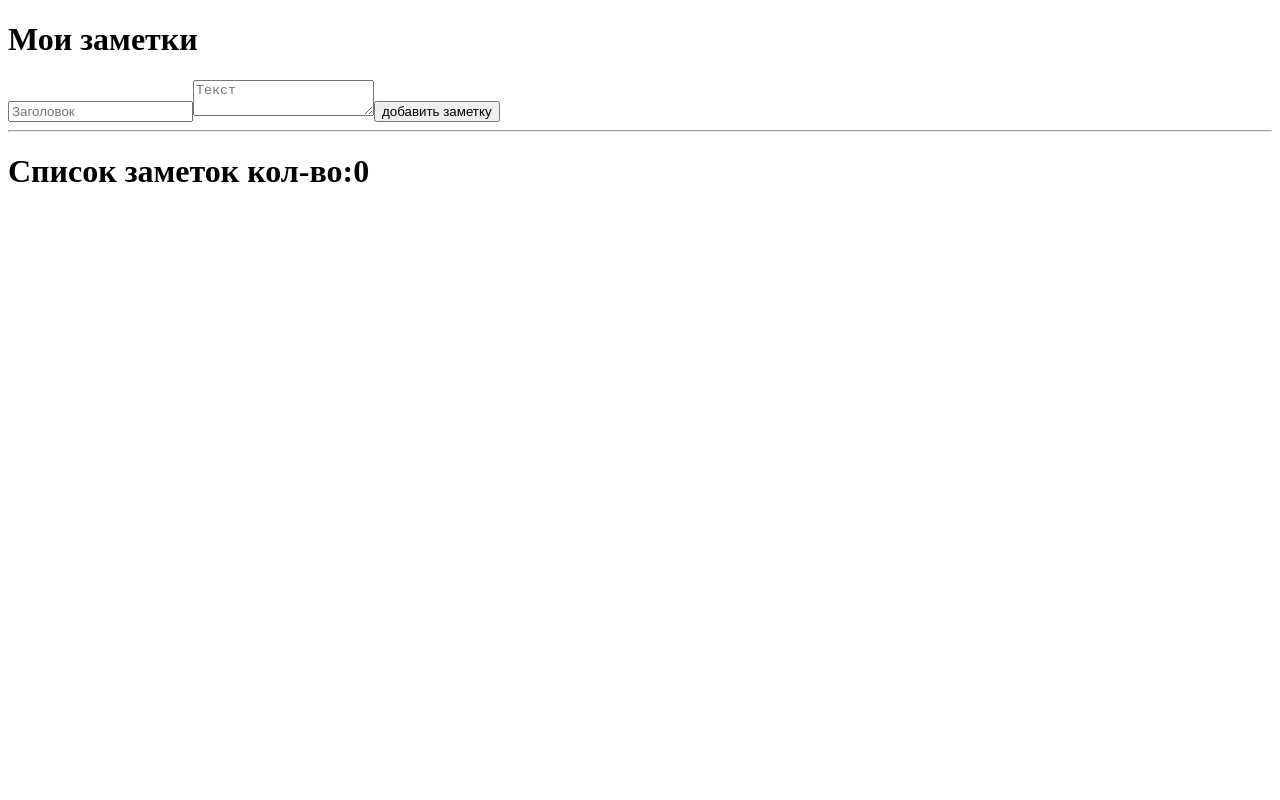
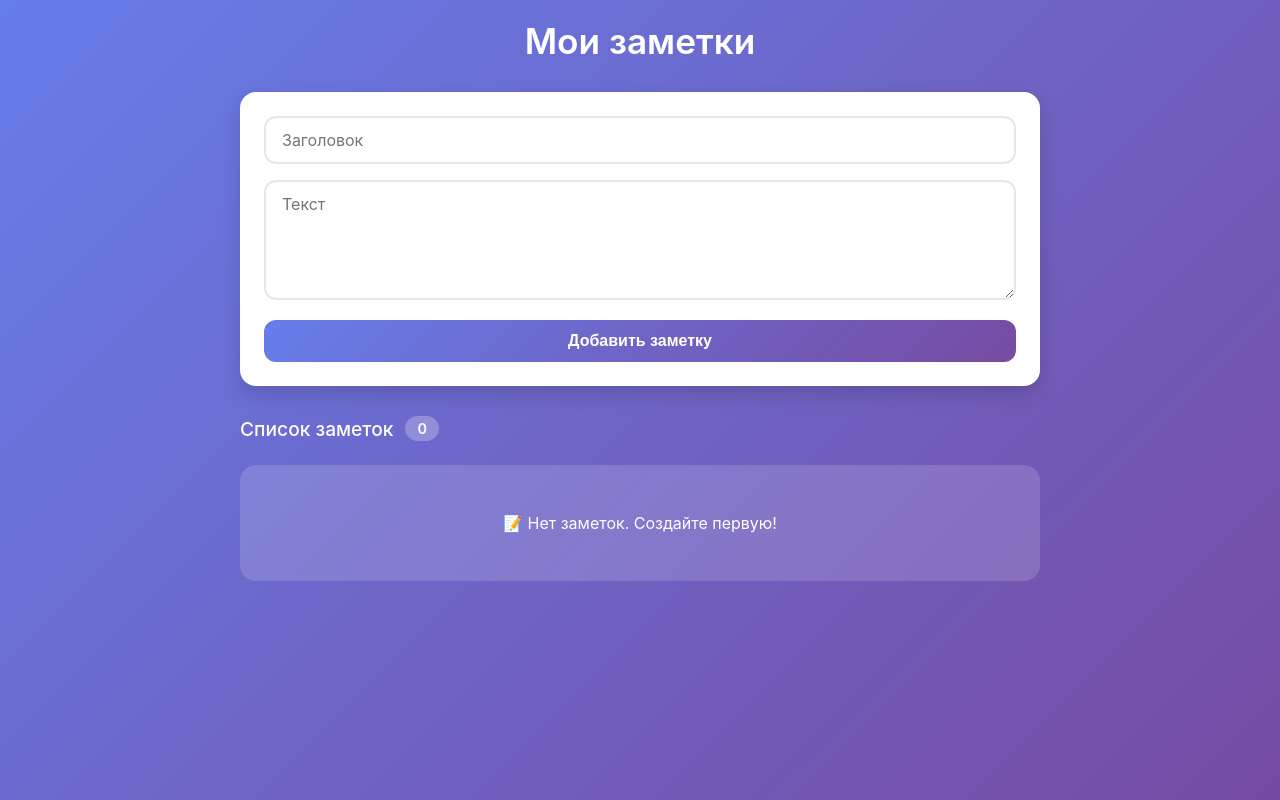
Before and after one commit to ilyar07/notes_site, a React (Vite) app in the folder notes_site/: page / in a window 1280 px wide. Built offline with nearby package versions, Linux system fonts and the light colour scheme.

Commit message:
добавлены первоначальные стили

```diff
--- a/notes_site/src/App.css
+++ b/notes_site/src/App.css
@@ -0,0 +1,162 @@
+* {
+    margin: 0;
+    padding: 0;
+    box-sizing: border-box;
+}
+
+html, body {
+    height: 100%;
+    min-height: 100vh;
+    background: linear-gradient(135deg, #667eea 0%, #764ba2 100%);
+    background-attachment: fixed;
+}
+
+body {
+    font-family: -apple-system, BlinkMacSystemFont, 'Segoe UI', Roboto, Oxygen, Ubuntu, sans-serif;
+    padding: 20px;
+}
+
+.app {
+    max-width: 800px;
+    margin: 0 auto;
+}
+
+.app__title {
+    text-align: center;
+    color: white;
+    font-size: 2.2rem;
+    margin-bottom: 30px;
+    font-weight: 600;
+}
+
+.form {
+    background: white;
+    border-radius: 16px;
+    padding: 24px;
+    margin-bottom: 30px;
+    box-shadow: 0 8px 20px rgba(0, 0, 0, 0.15);
+}
+
+.form__input,
+.form__textarea {
+    width: 100%;
+    padding: 12px 16px;
+    margin-bottom: 16px;
+    border: 2px solid #e2e8f0;
+    border-radius: 12px;
+    font-size: 16px;
+    font-family: inherit;
+    transition: all 0.2s ease;
+    background: white;
+    color: #1a202c;
+}
+
+    .form__input:focus,
+    .form__textarea:focus {
+        outline: none;
+        border-color: #667eea;
+        box-shadow: 0 0 0 3px rgba(102, 126, 234, 0.1);
+    }
+
+.form__textarea {
+    resize: vertical;
+    min-height: 120px;
+}
+
+.form__button {
+    background: linear-gradient(135deg, #667eea 0%, #764ba2 100%);
+    color: white;
+    border: none;
+    padding: 12px 24px;
+    font-size: 16px;
+    font-weight: 600;
+    border-radius: 12px;
+    cursor: pointer;
+    transition: all 0.2s ease;
+    width: 100%;
+}
+
+    .form__button:hover {
+        transform: translateY(-2px);
+        box-shadow: 0 8px 20px rgba(102, 126, 234, 0.4);
+    }
+
+.divider {
+    display: none;
+}
+
+.stats {
+    margin: 24px 0;
+}
+
+.stats__title {
+    color: white;
+    font-size: 1.2rem;
+    font-weight: 500;
+    display: flex;
+    align-items: center;
+    gap: 12px;
+}
+
+.stats__count {
+    background: rgba(255, 255, 255, 0.25);
+    padding: 4px 12px;
+    border-radius: 30px;
+    font-size: 0.9rem;
+    font-weight: 600;
+}
+
+.notes-list {
+    display: flex;
+    flex-direction: column;
+    gap: 16px;
+}
+
+.note-card {
+    background: white;
+    border-radius: 16px;
+    padding: 20px;
+    box-shadow: 0 4px 12px rgba(0, 0, 0, 0.1);
+    transition: all 0.2s ease;
+}
+
+    .note-card:hover {
+        transform: translateY(-2px);
+        box-shadow: 0 8px 24px rgba(0, 0, 0, 0.15);
+    }
+
+.note-card__title {
+    color: #1a202c;
+    font-size: 1.25rem;
+    font-weight: 600;
+    margin-bottom: 12px;
+    padding-bottom: 8px;
+    border-bottom: 2px solid #e2e8f0;
+}
+
+.note-card__text {
+    color: #2d3748;
+    font-size: 0.95rem;
+    line-height: 1.5;
+    margin-bottom: 12px;
+}
+
+.note-card__date {
+    color: #718096;
+    font-size: 0.75rem;
+    display: block;
+    margin-top: 8px;
+}
+
+.notes-list:empty {
+    background: rgba(255, 255, 255, 0.15);
+    border-radius: 16px;
+    padding: 48px;
+    text-align: center;
+    color: white;
+    font-size: 1rem;
+}
+
+    .notes-list:empty::after {
+        content: "📝 Нет заметок. Создайте первую!";
+    }
--- a/notes_site/src/App.jsx
+++ b/notes_site/src/App.jsx
@@ -1,4 +1,5 @@
 import { useState } from 'react';
+import './App.css';
 
 function App() {
     const [title, setTitle] = useState('');
@@ -20,32 +21,47 @@ function App() {
     }
 
     return (
-        <div>
-            <h1>Мои заметки</h1>
+        <div className="app">
+            <h1 className="app__title">Мои заметки</h1>
+
+            <div className="form">
                 <input
-                type='text'
-                placeholder='Заголовок'
+                    type="text"
+                    placeholder="Заголовок"
                     value={title}
                     onChange={(e) => setTitle(e.target.value)}
-            ></input>
+                    className="form__input"
+                />
                 <textarea
-                placeholder='Текст'
+                    placeholder="Текст"
                     value={text}
                     onChange={(e) => setText(e.target.value)}
-            >
-            </textarea>
-            <button onClick={addNotes}>добавить заметку</button>
-            <hr></hr>
-            <h1>Список заметок кол-во:{notes.length}</h1>
-            {notes.map(note =>
-                <div key={note.id}>
-                    <h1>{note.title}</h1>
-                    <p>{note.text}</p>
-                    <p>{note.createdAt}</p>
-                </div>
-            )}
+                    className="form__textarea"
+                />
+                <button onClick={addNotes} className="form__button">
+                    Добавить заметку
+                </button>
             </div>
 
+            <hr className="divider" />
+
+            <div className="stats">
+                <h2 className="stats__title">
+                    Список заметок
+                    <span className="stats__count">{notes.length}</span>
+                </h2>
+            </div>
+
+            <div className="notes-list">
+                {notes.map(note => (
+                    <div key={note.id} className="note-card">
+                        <h3 className="note-card__title">{note.title || 'Без заголовка'}</h3>
+                        <p className="note-card__text">{note.text}</p>
+                        <time className="note-card__date">{note.createdAt}</time>
+                    </div>
+                ))}
+            </div>
+        </div>
     )
 }
 
```
Lines whose indentation alone changed are shown as unchanged.
